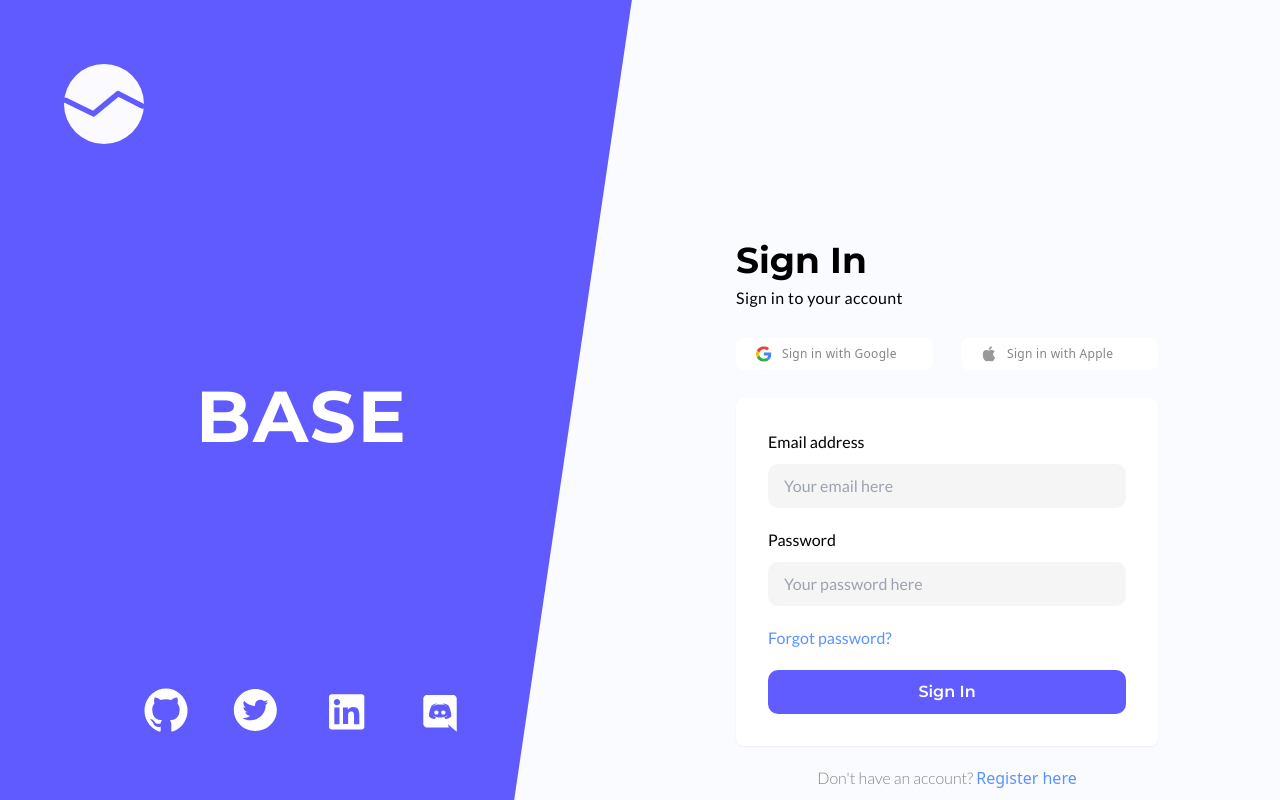
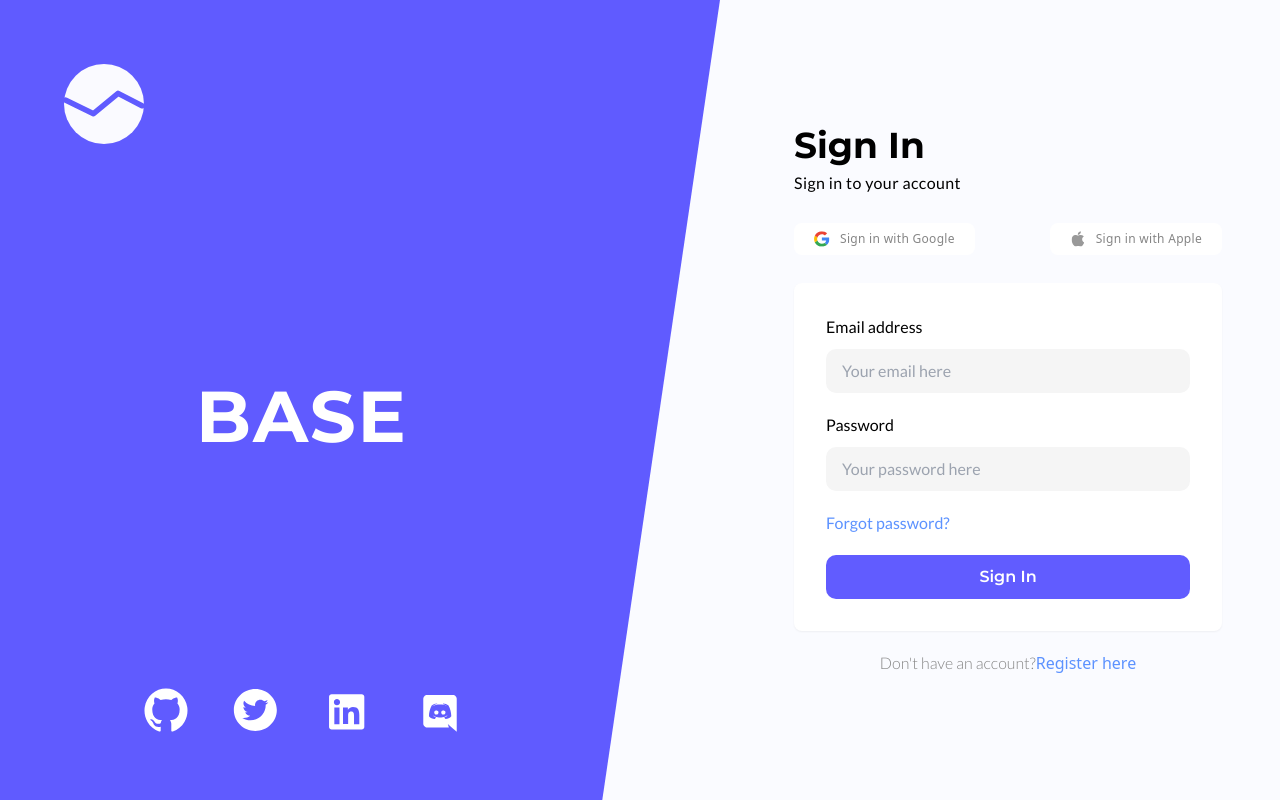
Before and after one commit to Mriganka5137/openinapp, a Next.js app: page /sign-in in a window 1280 px wide. Built offline with nearby package versions, Linux system fonts and the light colour scheme.

Commit message:
Update styles and components for sign-in page

```diff
--- a/app/globals.css
+++ b/app/globals.css
@@ -24,8 +24,9 @@
   .hero {
     background-image: url("/assets/background-hero.svg");
     background-repeat: no-repeat;
-    background-position: center;
-    background-size: cover;
+    background-position: 0 0;
+    background-size: auto;
+    @apply max-lg:bg-none;
   }
 
   label {
--- a/app/sign-in/page.tsx
+++ b/app/sign-in/page.tsx
@@ -1,10 +1,12 @@
 import Hero from "@/components/sign-in/Hero";
 import SignIn from "@/components/sign-in/SignIn";
+import SignInNavbar from "@/components/sign-in/SignInNavbar";
 import React from "react";
 
 const SignInPage = () => {
   return (
-    <main className=" w-full h-screen flex justify-between bg-color-signin-background">
+    <main className=" hero w-full h-screen flex justify-between bg-color-signin-background max-lg:flex-col max-lg:justify-start">
+      <SignInNavbar />
       <Hero />
       <SignIn />
     </main>
--- a/components/sign-in/AuthButton.tsx
+++ b/components/sign-in/AuthButton.tsx
@@ -7,7 +7,7 @@ interface AuthButtonProps {
 
 const AuthButton = ({ iconLink, children }: AuthButtonProps) => {
   return (
-    <button className=" flex bg-white items-center rounded-lg px-5 py-2 gap-2.5  min-w-[197px]">
+    <button className=" flex bg-white items-center rounded-lg px-5 py-2 gap-2.5 max-sm:px-3 max-sm:gap-1.5">
       <Image
         src={iconLink}
         width={100}
@@ -15,7 +15,7 @@ const AuthButton = ({ iconLink, children }: AuthButtonProps) => {
         alt="icon"
         className=" w-4 h-4 "
       />{" "}
-      <span className="text-color-secondary-text text-xs font-light tracking-wide">
+      <span className="text-color-secondary-text text-xs font-light tracking-wide max-sm:text-[10px] ">
         {children}
       </span>
     </button>
--- a/components/sign-in/AuthButtonGroup.tsx
+++ b/components/sign-in/AuthButtonGroup.tsx
@@ -3,7 +3,7 @@ import AuthButton from "./AuthButton";
 
 const AuthButtonGroup = () => {
   return (
-    <div className="flex w-full justify-between">
+    <div className="flex max-w-[428px] justify-between gap-2">
       <AuthButton iconLink="/assets/google.svg">Sign in with Google</AuthButton>
       <AuthButton iconLink="/assets/apple.svg">Sign in with Apple</AuthButton>
     </div>
--- a/components/sign-in/Hero.tsx
+++ b/components/sign-in/Hero.tsx
@@ -5,7 +5,7 @@ import Socials from "./Socials";
 
 const Hero = () => {
   return (
-    <section className=" hero w-1/2 h-full  max-md:hidden justify-between flex flex-col p-16 max-lg:p-8">
+    <section className=" w-1/3 h-full  max-lg:hidden justify-between flex flex-col p-16 max-lg:p-8">
       <Logo className="" />
       <h1 className="text-white font-montserrat text-7xl font-bold  ml-[132px] tracking-wide max-lg:ml-[50px]">
         BASE
--- a/components/sign-in/Logo.tsx
+++ b/components/sign-in/Logo.tsx
@@ -17,7 +17,6 @@ const Logo = ({ className }: Props) => {
         xmlns="http://www.w3.org/2000/svg"
         viewBox="0 0 87 30"
         fill="none"
-        className="w-24 h-8"
         stroke="#605BFF"
       >
         <path
--- a/components/sign-in/SignIn.tsx
+++ b/components/sign-in/SignIn.tsx
@@ -2,11 +2,7 @@ import SignInCard from "./SignInCard";
 
 const SignIn = () => {
   return (
-    <section className="w-1/2  px-24 py-60">
-      <h2 className="font-montserrat font-bold text-4xl">Sign In</h2>
-      <p className="font-lato text-base mt-1.5 tracking-wide">
-        Sign in to your account
-      </p>
+    <section className="w-1/2 h-full pl-24 py-60  max-lg:px-10   max-lg:w-full  max-lg:p-0 flex justify-center items-center max-sm:p-4 max-sm:py-7  max-sm:items-start">
       <SignInCard />
     </section>
   );
--- a/components/sign-in/SignInCard.tsx
+++ b/components/sign-in/SignInCard.tsx
@@ -1,14 +1,18 @@
-import React from "react";
-import AuthButton from "./AuthButton";
-import AuthButtonGroup from "./AuthButtonGroup";
 import Link from "next/link";
 import PrimaryButton from "../shared/PrimaryButton";
+import AuthButtonGroup from "./AuthButtonGroup";
 
 const SignInCard = () => {
   return (
-    <div className="w-[422px] mt-7">
+    <div className="w-[428px] max-sm:max-w-[428px] ">
+      <h2 className="font-montserrat font-bold text-4xl max-sm:text-[24px] max-sm:leading-5">
+        Sign In
+      </h2>
+      <p className="font-lato text-base mt-1.5 tracking-wide mb-7 max-sm:text-xs">
+        Sign in to your account
+      </p>
       <AuthButtonGroup />
-      <div className="w-full bg-white p-8 flex flex-col mt-7 rounded-lg shadow-sm">
+      <div className="w-full bg-white p-8 flex flex-col mt-7 rounded-lg shadow-sm max-sm:py-8 max-sm:px-5">
         <label htmlFor="email">Email address</label>
         <input
           type="email"
@@ -28,12 +32,14 @@ const SignInCard = () => {
         </Link>
         <PrimaryButton>Sign In</PrimaryButton>
       </div>
-      <p className="font-lato text-base mt-5 text-center text-color-secondary-text font-light">
-        Don't have an account?{" "}
+      <div className="flex items-center mt-5 justify-center max-sm:flex-col">
+        <p className="font-lato text-base  text-center text-color-secondary-text font-light">
+          Don't have an account?{" "}
+        </p>
         <Link href="" className="text-color-link">
           Register here
         </Link>
-      </p>
+      </div>
     </div>
   );
 };
--- /dev/null
+++ b/components/sign-in/SignInNavbar.tsx
@@ -0,0 +1,12 @@
+import React from "react";
+import Logo from "./Logo";
+
+const SignInNavbar = () => {
+  return (
+    <nav className="lg:hidden w-full bg-color-brand min-h-20">
+      <Logo className="w-7 h-7 " />
+    </nav>
+  );
+};
+
+export default SignInNavbar;
```
